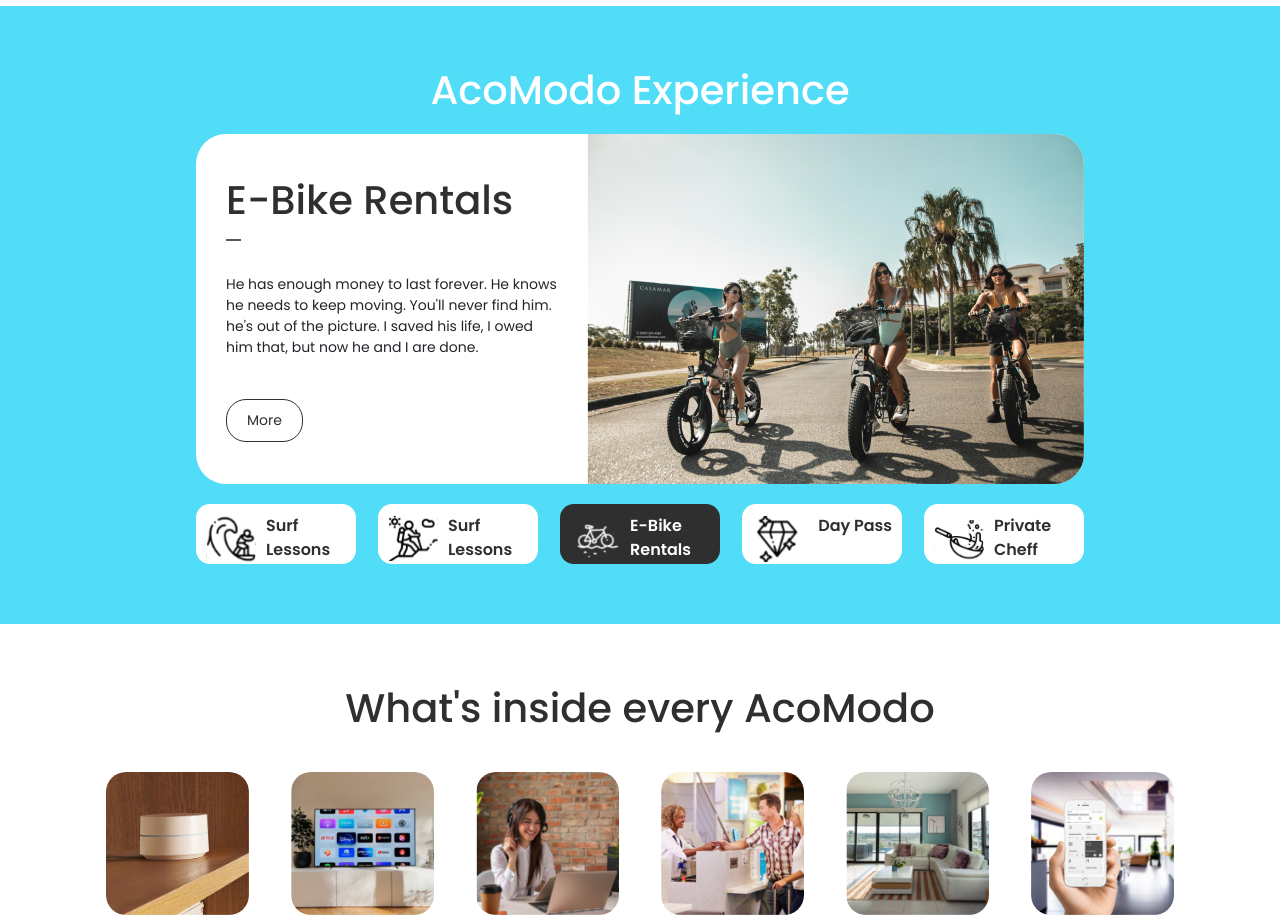
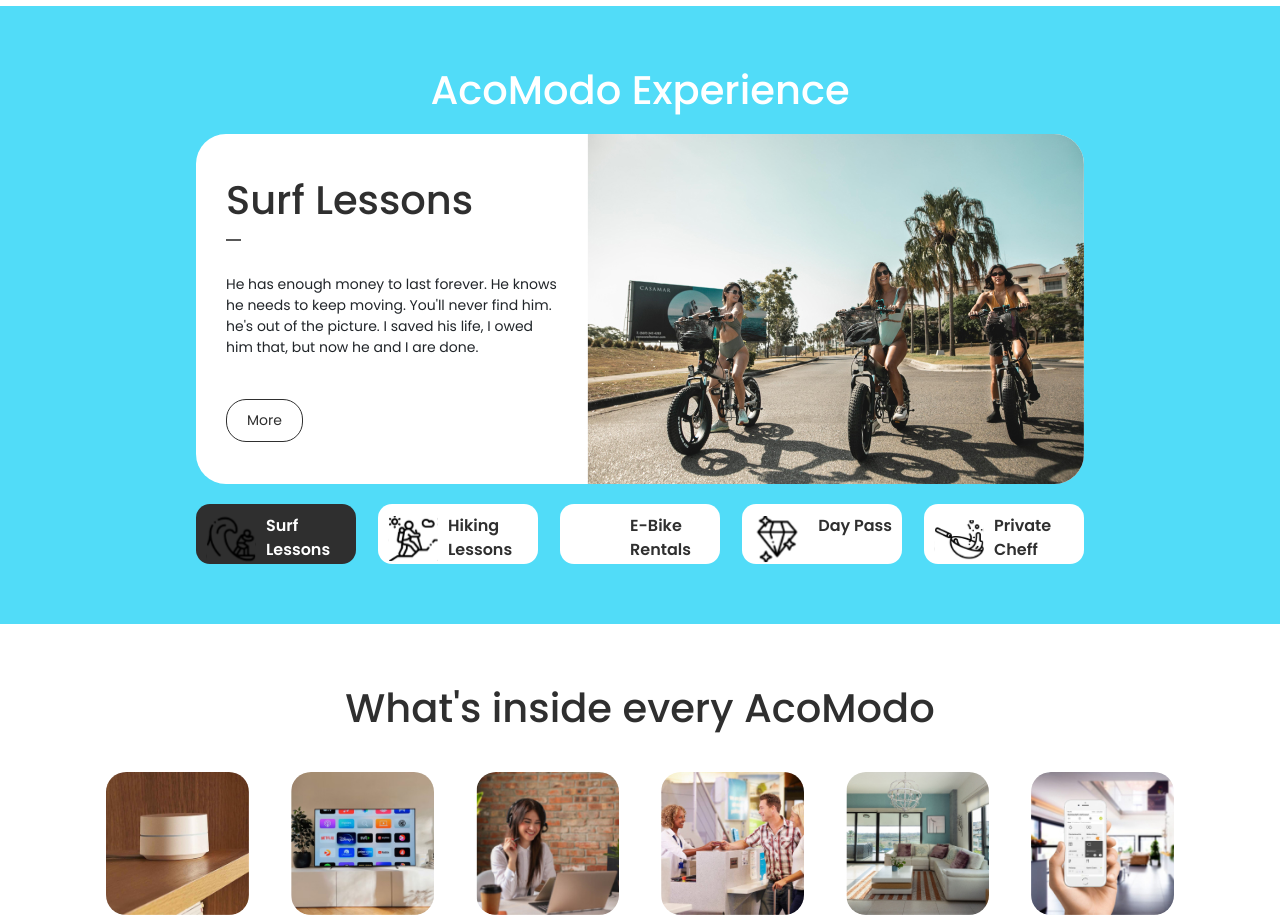
Before and after one commit to rastafasha/appwebecom2025, an Angular app: page / in a window 1280 px wide. Shown: the part 2540-3460 px from the top of the page. Built offline with nearby package versions, Linux system fonts and the light colour scheme; no server answers.

Commit message:
refactor: enhance experience component layout and improve option selection functionality

```diff
--- a/src/app/components/experience/experience.component.html
+++ b/src/app/components/experience/experience.component.html
@@ -1,7 +1,23 @@
  <section class="acomodoexperiences">
         <div class="container">
             <h1>AcoModo Experience</h1>
-            <div class="cuadrogrande">
+            <div class="cuadrogrande" *ngIf="option_selected == 1">
+                <div class="texto">
+                    <h1>Surf Lessons</h1>
+                    <p>He has enough money to last forever. He knows he needs to keep moving. You'll never find him. he's out of the picture. I saved his life, I owed him that, but now he and I are done.</p>
+                    <button class="boton-black-ouline">More</button>
+                </div>
+                <img src="./assets/img/img-chicas.jpeg" alt="Mall Connect Surf Lessons">
+            </div>
+            <div class="cuadrogrande" *ngIf="option_selected == 2">
+                <div class="texto">
+                    <h1>Hiking Lessons</h1>
+                    <p>He has enough money to last forever. He knows he needs to keep moving. You'll never find him. he's out of the picture. I saved his life, I owed him that, but now he and I are done.</p>
+                    <button class="boton-black-ouline">More</button>
+                </div>
+                <img src="./assets/img/img-chicas.jpeg" alt="Mall Connect Surf Lessons">
+            </div>
+            <div class="cuadrogrande" *ngIf="option_selected == 3">
                 <div class="texto">
                     <h1>E-Bike Rentals</h1>
                     <p>He has enough money to last forever. He knows he needs to keep moving. You'll never find him. he's out of the picture. I saved his life, I owed him that, but now he and I are done.</p>
@@ -9,24 +25,42 @@
                 </div>
                 <img src="./assets/img/img-chicas.jpeg" alt="Mall Connect Surf Lessons">
             </div>
+            <div class="cuadrogrande" *ngIf="option_selected == 4">
+                <div class="texto">
+                    <h1>Day Pass</h1>
+                    <p>He has enough money to last forever. He knows he needs to keep moving. You'll never find him. he's out of the picture. I saved his life, I owed him that, but now he and I are done.</p>
+                    <button class="boton-black-ouline">More</button>
+                </div>
+                <img src="./assets/img/img-chicas.jpeg" alt="Mall Connect Surf Lessons">
+            </div>
+            <div class="cuadrogrande" *ngIf="option_selected == 5">
+                <div class="texto">
+                    <h1>Private Cheff</h1>
+                    <p>He has enough money to last forever. He knows he needs to keep moving. You'll never find him. he's out of the picture. I saved his life, I owed him that, but now he and I are done.</p>
+                    <button class="boton-black-ouline">More</button>
+                </div>
+                <img src="./assets/img/img-chicas.jpeg" alt="Mall Connect Surf Lessons">
+            </div>
+
+
             <div class="listacuadros">
-                <div class="cuadross">
+                <div class="cuadross" [ngClass]="{'cuadross-black': option_selected == 1}" (click)="optionSelected(1)">
                     <img src="./assets/svg/surf.svg" alt="Mall Connect Surf Lessons">
                     <p>Surf Lessons</p>
                 </div>
-                <div class="cuadross">
+                <div class="cuadross" [ngClass]="{'cuadross-black': option_selected == 2}" (click)="optionSelected(2)">
                     <img src="./assets/svg/hiking.svg" alt="Mall Connect Surf Lessons">
-                    <p>Surf Lessons</p>
+                    <p>Hiking Lessons</p>
                 </div>
-                <div class="cuadross cuadross-black">
+                <div class="cuadross " [ngClass]="{'cuadross-black': option_selected == 3}" (click)="optionSelected(3)">
                     <img src="./assets/svg/biking.svg" alt="Mall Connect E-Bike Rentals">
                     <p>E-Bike Rentals</p>
                 </div>
-                <div class="cuadross">
+                <div class="cuadross" [ngClass]="{'cuadross-black': option_selected == 4}" (click)="optionSelected(4)">
                     <img src="./assets/svg/diamond.svg" alt="Mall Connect Day Pass">
                     <p>Day Pass</p>
                 </div>
-                <div class="cuadross">
+                <div class="cuadross" [ngClass]="{'cuadross-black': option_selected == 5}" (click)="optionSelected(5)">
                     <img src="./assets/svg/cooking.svg" alt="Mall Connect Private Cheff">
                     <p>Private Cheff</p>
                 </div>
--- a/src/app/components/experience/experience.component.ts
+++ b/src/app/components/experience/experience.component.ts
@@ -1,11 +1,40 @@
+import { CommonModule } from '@angular/common';
 import { Component } from '@angular/core';
 
 @Component({
   selector: 'app-experience',
-  imports: [],
+  imports: [
+    CommonModule,
+
+  ],
   templateUrl: './experience.component.html',
   styleUrl: './experience.component.scss'
 })
 export class ExperienceComponent {
 
+  option_selected:number = 1;
+  solicitud_selected:any = null;
+
+
+  optionSelected(value:number){
+      this.option_selected = value;
+      if(this.option_selected === 1){
+
+        // this.ngOnInit();
+        this.solicitud_selected = null;
+      }
+      if(this.option_selected === 2){
+        this.solicitud_selected = null;
+      }
+      if(this.option_selected === 3){
+        this.solicitud_selected = null;
+      }
+      if(this.option_selected === 4){
+        this.solicitud_selected = null;
+      }
+      if(this.option_selected === 5){
+        this.solicitud_selected = null;
+      }
+    }
+
 }
```
